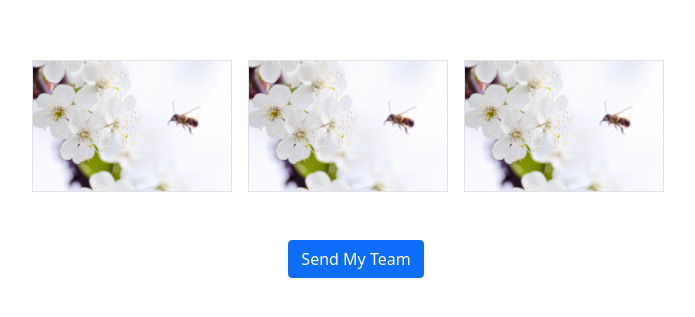
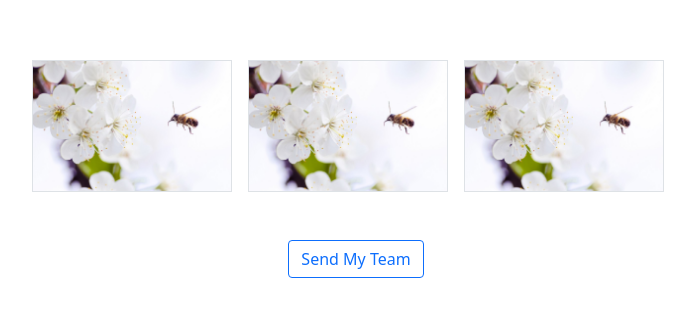
Before and after one commit to coolscoder/react-test, a React (Create React App) app: page / in a window 1280 px wide. Shown: the part 231-548 px from the top of the page, without its empty margins (284-979 px from the left). Built offline with nearby package versions, Linux system fonts and the light colour scheme.

Commit message:
feat: clean up code bases

```diff
--- a/package.json
+++ b/package.json
@@ -7,6 +7,7 @@
     "@testing-library/react": "^11.1.0",
     "@testing-library/user-event": "^12.1.10",
     "bootstrap": "^5.1.3",
+    "classnames": "^2.3.1",
     "react": "^17.0.2",
     "react-bootstrap": "^2.0.2",
     "react-dom": "^17.0.2",
--- a/src/App.css
+++ b/src/App.css
@@ -10,14 +10,9 @@
   width: 200px;
 }
 
-.art-1 {
+.art-ani {
   animation: art 2s;
-}
-.art-2 {
-  animation: art 4s;
-}
-.art-3 {
-  animation: art 6s;
+  opacity: 0;
 }
 
 @keyframes art {
--- a/src/App.js
+++ b/src/App.js
@@ -1,22 +1,27 @@
 import React, { useState } from 'react'
 import { Button } from 'react-bootstrap'
+import classNames from 'classnames';
 import './App.css';
 
 const App = () => {
-  const [animate, setAnimate] = useState(false)
+  const [animate1, setAnimate1] = useState(false)
+  const [animate2, setAnimate2] = useState(false)
+  const [animate3, setAnimate3] = useState(false)
 
   const handleStart = () => {
-    setAnimate(true)
+    setAnimate1(true)
+    setTimeout(() => {setAnimate2(true)}, 1000)
+    setTimeout(() => {setAnimate3(true)}, 2000)
   }
 
   return (
     <div className="App">
-      <div className="d-flex mb-5">
-        <img className="border me-3 art art-1" src="./art.jpg" />
-        <img className="border me-3 art art-2" src="./art.jpg" />
-        <img className="border me-3 art art-3" src="./art.jpg" />
-      </div>
-      {!animate && <Button onClick={handleStart}>Send My Team</Button>}
+      {!animate3 && <div className="d-flex mb-5">
+        <img className={classNames('border me-3 art', animate1 && 'art-ani')} src="./art.jpg" />
+        <img className={classNames('border me-3 art', animate2 && 'art-ani')} src="./art.jpg" />
+        <img className={classNames('border me-3 art', animate3 && 'art-ani')} src="./art.jpg" />
+      </div>}
+      {!animate1 && <Button variant="outline-primary" onClick={handleStart}>Send My Team</Button>}
     </div>
   );
 }
```
